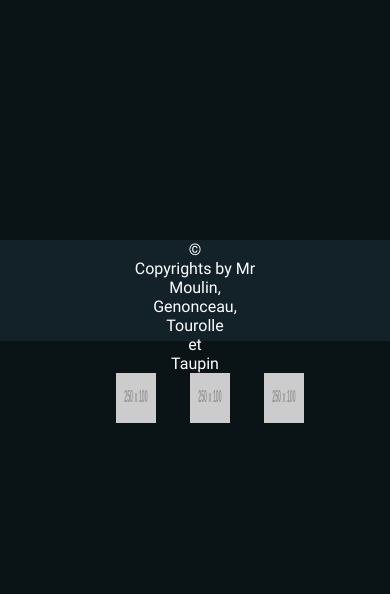
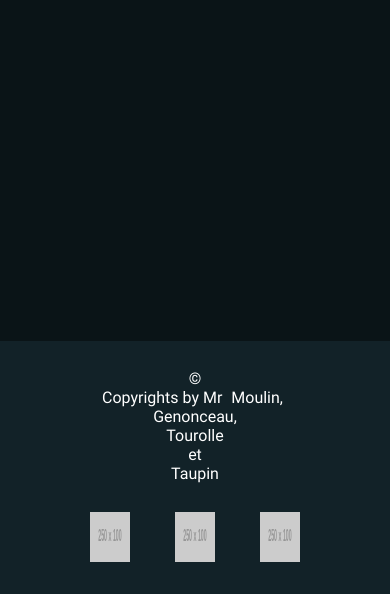
Before and after one commit to Spacantho/MarvelCoC, a PHP site: page /marvel/categories.php in a window 390 px wide. Shown: the part 503-1097 px from the top of the page. Before the commit the page ends 926 px from the top, so only its background shows below. Run offline with PHP 8.4, Linux system fonts and the light colour scheme; the visitor is signed in with stand-in values (Sample User, id 1); grey boxes labelled with a size stand in for pictures from a placeholder-image service; data that the repository does not hold is empty; some libraries are stand-ins or nearby versions.

Commit message:
footer-bottom

```diff
--- a/assets/css/footer.css
+++ b/assets/css/footer.css
@@ -6,8 +6,14 @@
   margin: 0;
   padding: 0;
 }
+html{
+  position: relative;
+  min-height: 100%;
+}
 footer{
+  display: block;
   width: 100%;
+  height: 0px;
   position: absolute;
   bottom: 0;
 }
@@ -50,15 +56,28 @@ footer{
   margin: 0 5px;
   font-family: "Roboto";
 }
-.link li {
-  list-style: none;
-}
-@media (max-width: 870px) {
+
+@media (max-width: 860px) {
+  .logo-reseaux{
+    margin-left: 0;
+  }
+
+  .link {
+    display: flex;
+    width: 300px;
+    justify-content: space-evenly;
+  }
+  .body-footer{
+    height: 25vh;
+  }
   .box-footer {
     flex-direction: column;
   }
 }
 @media (max-width: 605px) {
+  .body-footer{
+    height: 30vh;
+  }
   .copy {
     flex-direction: column;
     align-items: center;
--- a/assets/include/footer.php
+++ b/assets/include/footer.php
@@ -1,7 +1,7 @@
         <footer>
         <div class="body-footer">
             <div class="box-footer">
-                <div class="copy">&copy; <p class='textefooter'>Copyrights by Mr </p><a class='textefooter' href=""> Moulin, </a><p> </p><a class='textefooter' href="">Genonceau, </a><p> </p><a class='textefooter' href="">Tourolle </a><p> et </p><a class='textefooter' href="https://erwan.simplon-charleville.fr/mon-portfolio/mon-folio.php?envoi=1">Taupin </a></div>
+                <div class="copy">&copy; <p class='textefooter'>Copyrights by Mr <a class='textefooter' href=""> Moulin, </a><p> </p><a class='textefooter' href="">Genonceau, </a><p> </p><a class='textefooter' href="">Tourolle </a><p> et </p><a class='textefooter' href="https://erwan.simplon-charleville.fr/mon-portfolio/mon-folio.php?envoi=1">Taupin </a></div>
                 <div class="link">
                     <a href=""><img class="logo-reseaux" src="https://fakeimg.pl/250x100/"></a>
                     <a href=""><img class="logo-reseaux" src="https://fakeimg.pl/250x100/"></a>
```
